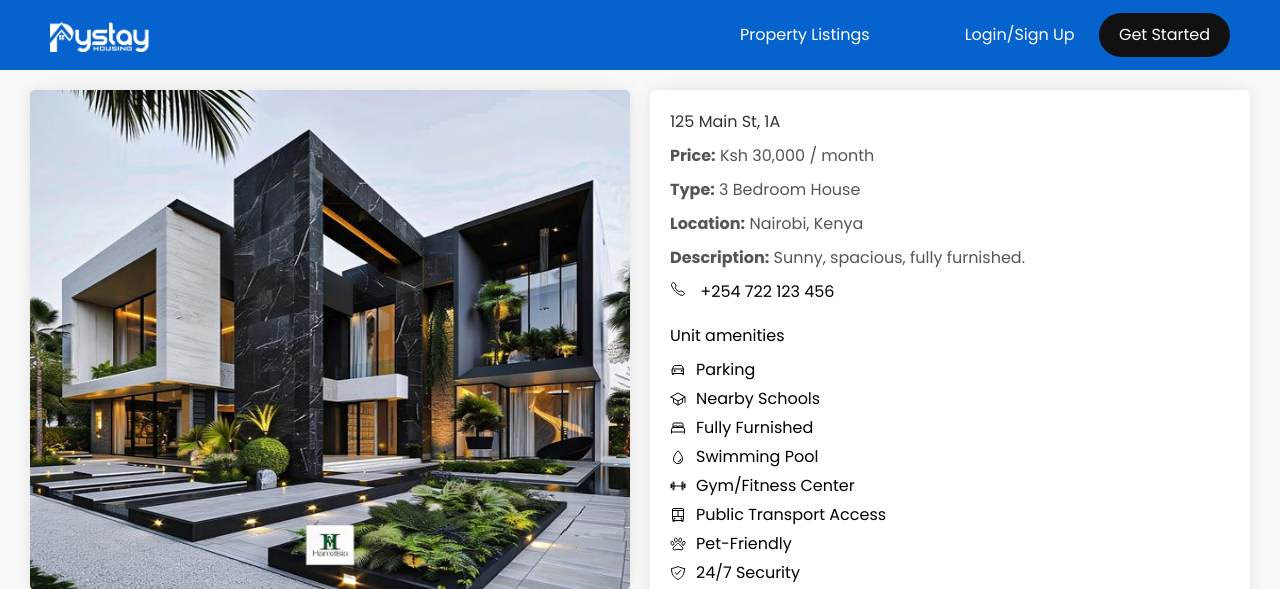
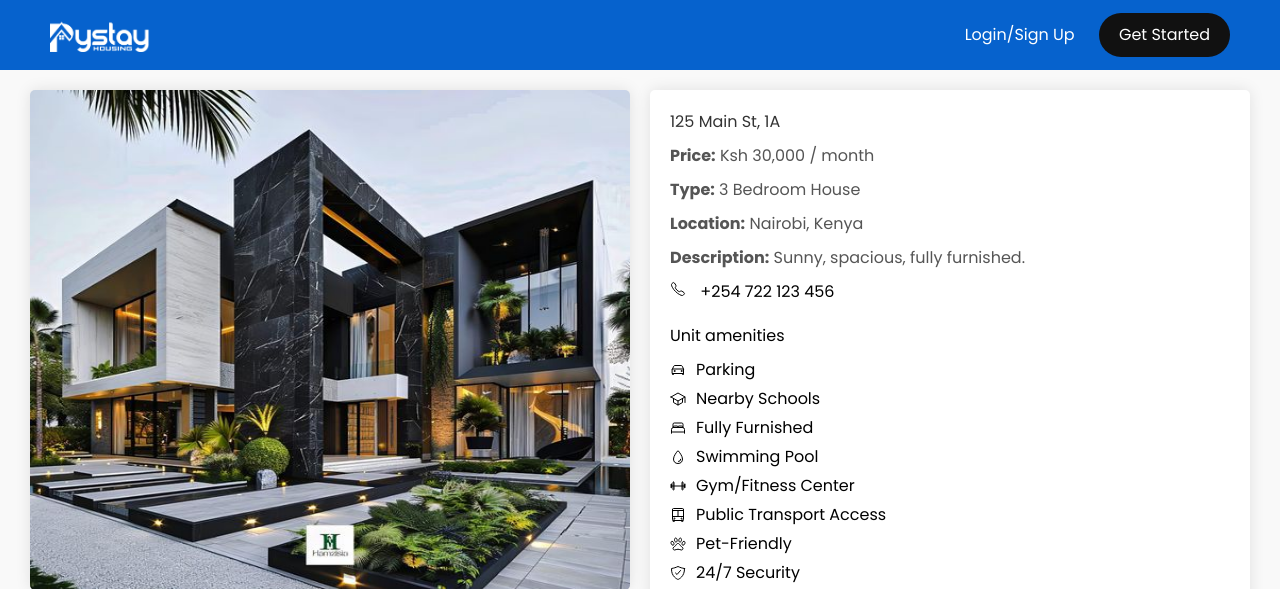
Before and after one commit to Danielkioko18/property-rental-system-in-Django, a Django app: page /property-details/ in a window 1280 px wide. Shown: the top 589 px of the page. Run offline with Django 5.2, Linux system fonts and the light colour scheme; style sheets or scripts are compiled from the project's sources; some web fonts are replaced.

Commit message:
removed property listings button

```diff
--- a/housing/templates/base.html
+++ b/housing/templates/base.html
@@ -32,7 +32,7 @@
         <div class="right">
             <div class="links">
 
-                <a href="{% url 'listings' %}">Property Listings</a>
+
 
             </div>
             <!-- Buttons only visible on large screens -->
@@ -46,7 +46,7 @@
     <!-- Dropdown menu for small screens -->
     <div class="dropdown-menu" id="dropdownMenu">
 
-        <a href="{% url 'listings' %}">Property Listings</a>
+
 
         <!-- Buttons visible inside the dropdown on small screens -->
         <a href="{% url 'auth' %}"><button class="btn login">Login/Sign Up</button></a>
--- a/housing/templates/footer.html
+++ b/housing/templates/footer.html
@@ -18,7 +18,7 @@
 </head>
 <body>
     <!-- Footer -->
-<footer class="bg-gray-800 py-10">
+<footer class="bg-gray-800 p-6">
     <div class="container mx-auto grid grid-cols-1 md:grid-cols-3 gap-10 text-white">
 
         <!-- About PyStay Housing -->
--- a/housing/templates/navbar.html
+++ b/housing/templates/navbar.html
@@ -19,7 +19,7 @@
             <div class="right">
                 <div class="links">
 
-                    <a href="{% url 'listings' %}">Property Listings</a>
+
 
                 </div>
                 <!-- Buttons only visible on large screens -->
@@ -33,7 +33,7 @@
         <!-- Dropdown menu for small screens -->
         <div class="dropdown-menu" id="dropdownMenu">
 
-            <a href="{% url 'listings' %}">Property Listings</a>
+
 
             <!-- Buttons visible inside the dropdown on small screens -->
             <a href="{% url 'auth' %}"><button class="btn login">Login/Sign Up</button></a>
```
